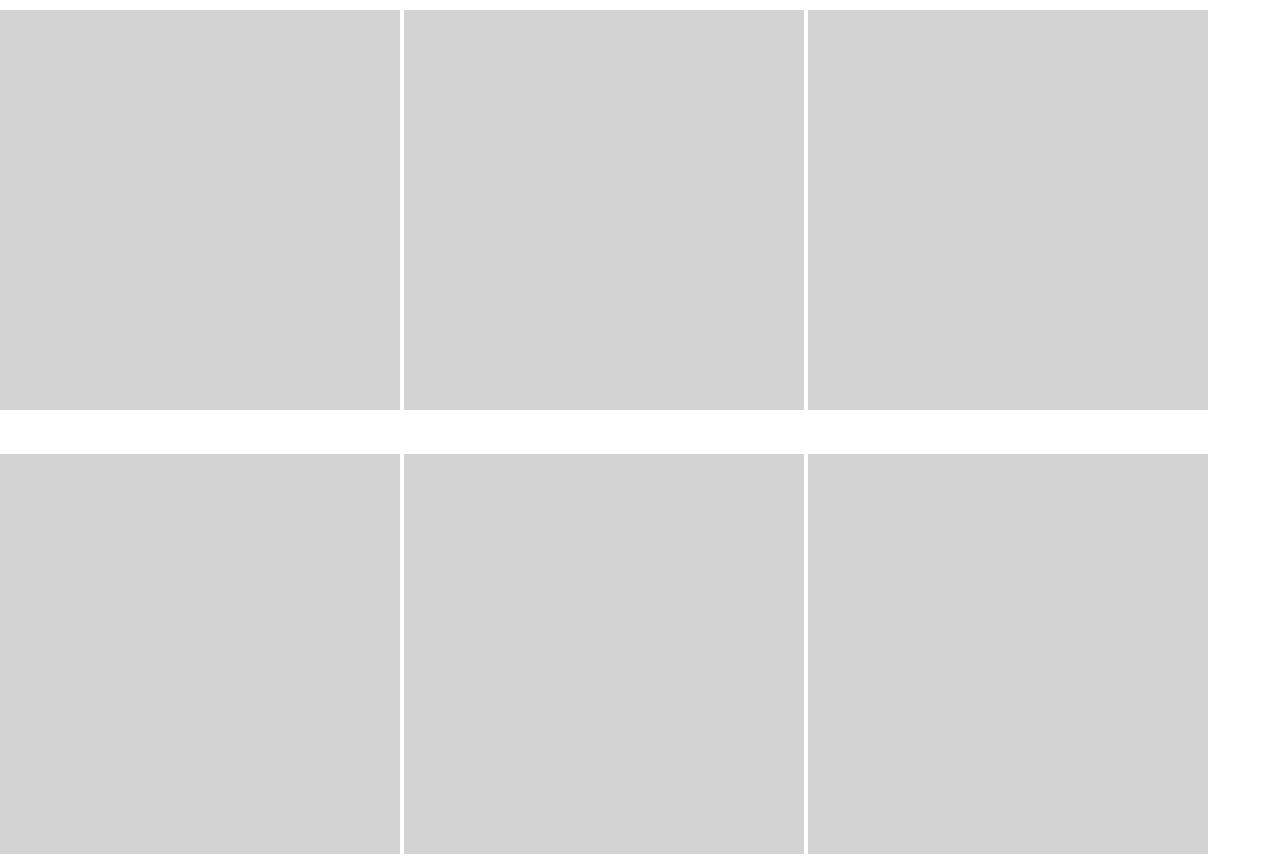
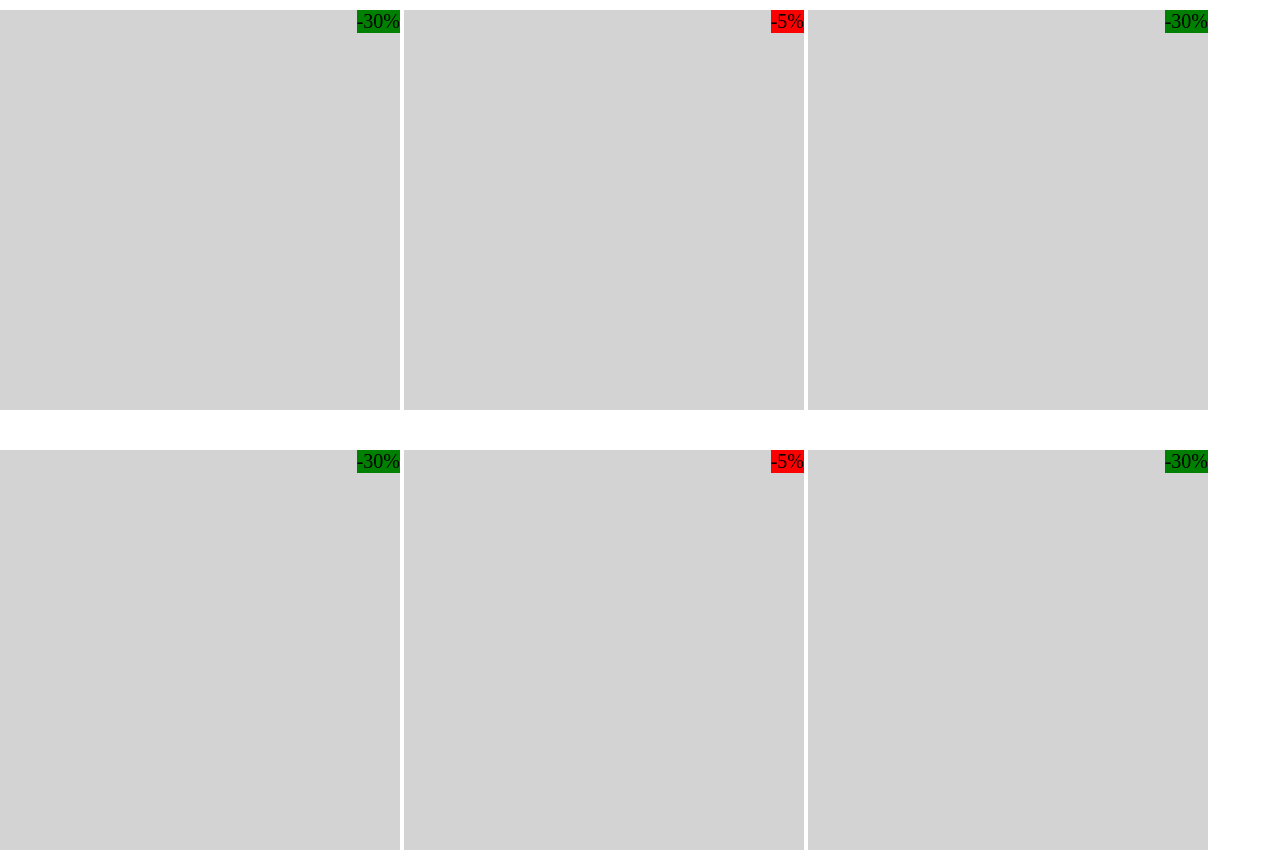
Before and after one commit to Ooal/htmlcss-shop, a plain HTML site: page index.html in a window 1280 px wide. Drawn offline with Linux system fonts and the light colour scheme.

Commit message:
Elemnto scontistica

```diff
--- a/css/style.css
+++ b/css/style.css
@@ -25,3 +25,18 @@ section {
   display: inline-block;
   position: relative;
 }
+
+.sconto {
+  font-size: 20px;
+  position: absolute;
+  top: 0;
+  right: 0;
+}
+
+.scontobasso {
+  background-color: red;
+}
+
+.scontoalto {
+  background-color: green;
+}
--- a/index.html
+++ b/index.html
@@ -14,16 +14,31 @@
       <!-- 1° elemento blocco 1 -->
       <div class="grey">
 
+        <div class="sconto scontoalto">
+          <span>-30%</span>
+        </div>
+
+        <img src="" alt="">
       </div>
 
       <!-- 2° elemento blocco 1 -->
       <div class="grey">
 
+        <div class="sconto scontobasso">
+          <span>-5%</span>
+        </div>
+
+        <img src="" alt="">
       </div>
 
       <!-- 3° elemento blocco 1 -->
       <div class="grey">
 
+        <div class="sconto scontoalto">
+          <span>-30%</span>
+        </div>
+
+        <img src="" alt="">
       </div>
 
     </section>
@@ -34,16 +49,31 @@
       <!-- 1° elemento blocco 2 -->
       <div class="grey">
 
+        <div class="sconto scontoalto">
+          <span>-30%</span>
+        </div>
+
+        <img src="" alt="">
       </div>
 
       <!-- 2° elemento blocco 2 -->
       <div class="grey">
 
+        <div class="sconto scontobasso">
+          <span>-5%</span>
+        </div>
+
+        <img src="" alt="">
       </div>
 
       <!-- 3° elemento blocco 2 -->
       <div class="grey">
 
+        <div class="sconto scontoalto">
+          <span>-30%</span>
+        </div>
+
+        <img src="" alt="">
       </div>
 
     </section>
```
